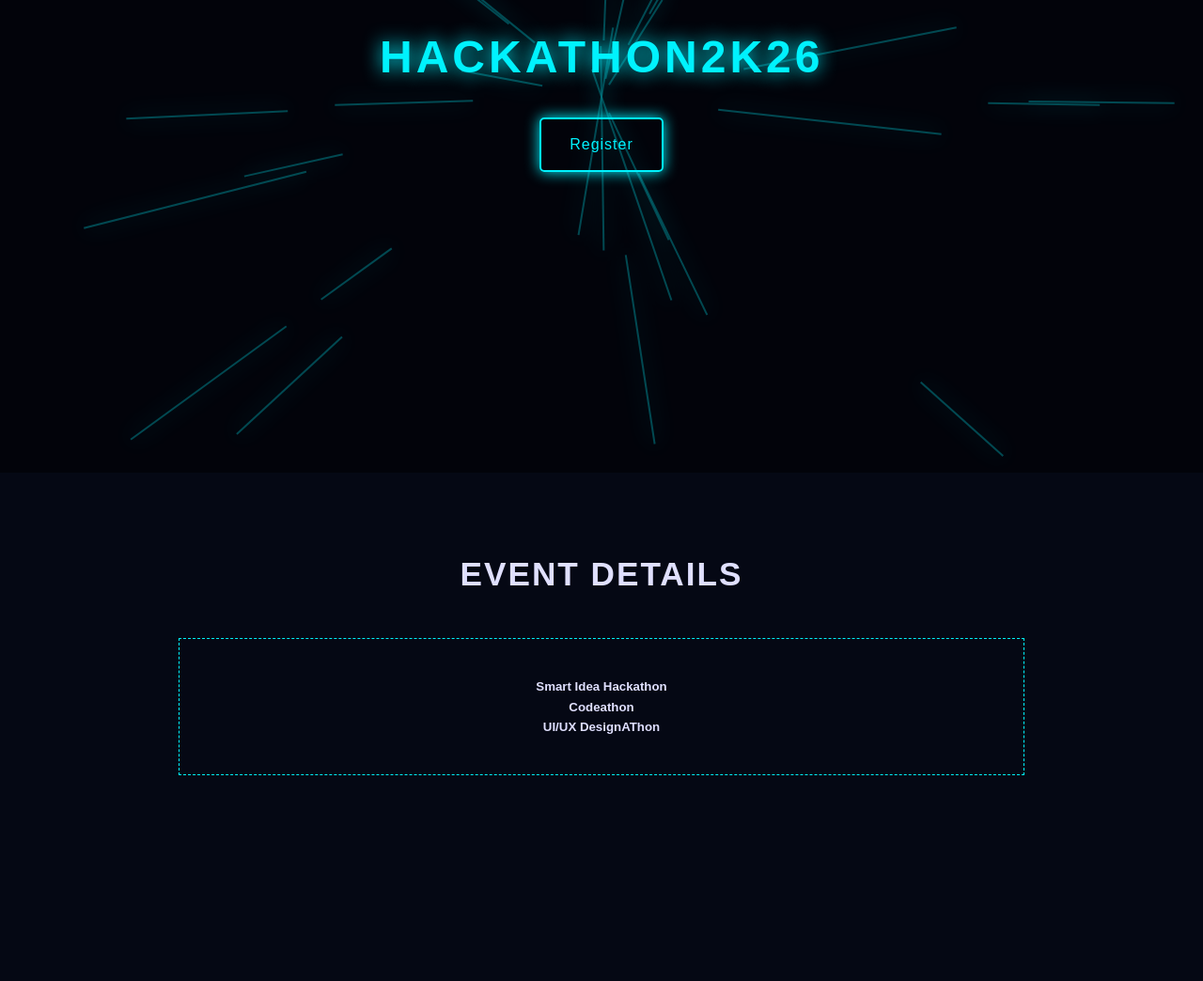
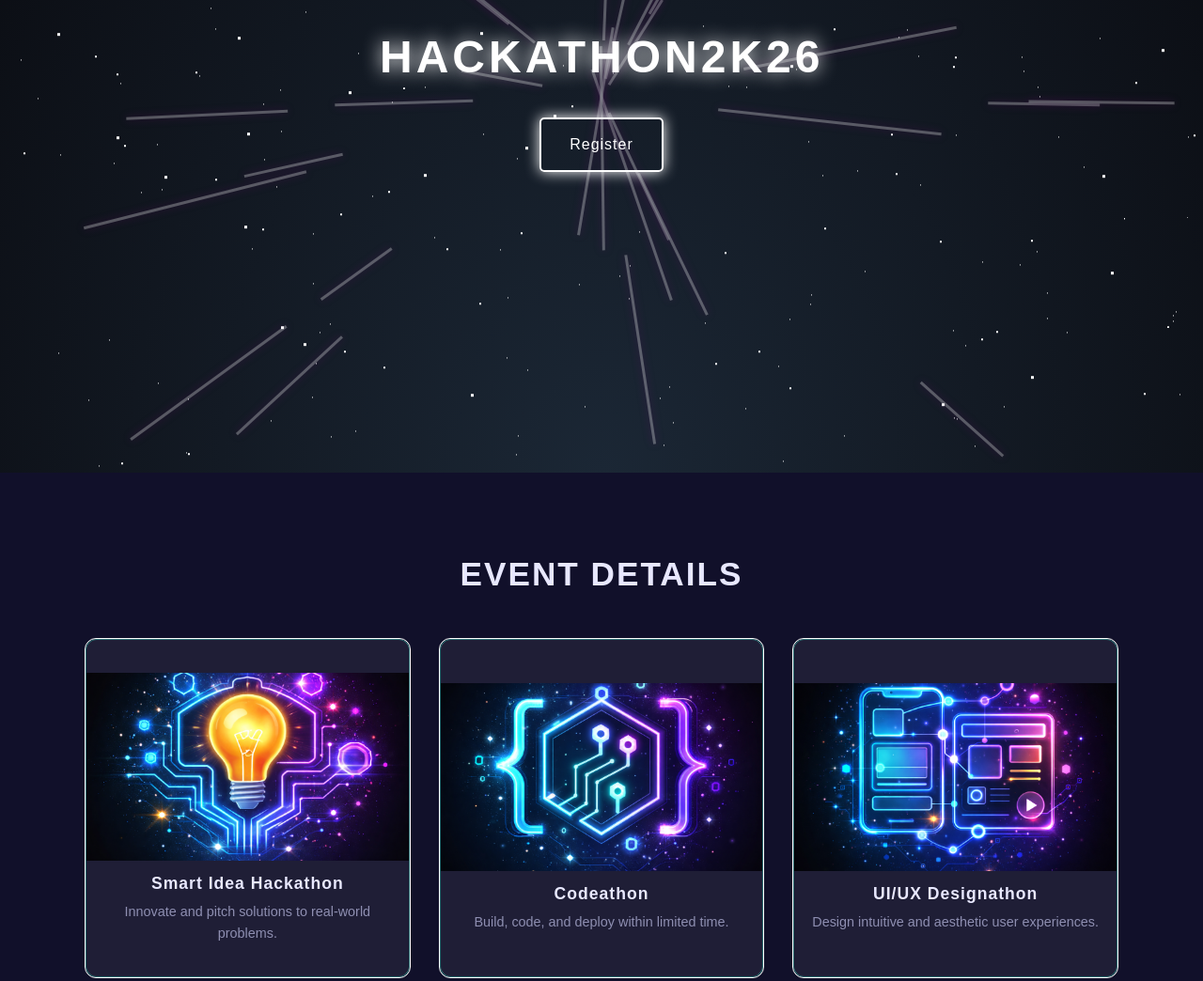
Before and after one commit to cewer555/hackathon2k26, a website: page index.html in a window 1280 px wide. Shown: the part 297-1341 px from the top of the page at 94% size. Drawn offline with Linux system fonts and the light colour scheme.

Commit message:
stars only in hero section

```diff
--- a/index.html
+++ b/index.html
@@ -4,8 +4,11 @@
     <meta charset="UTF-8" />
     <meta name="viewport" content="width=device-width, initial-scale=1.0" />
     <title>Hackathon2k26</title>
+    <link href='https://fonts.googleapis.com/css?family=Lato:300,400,700' rel='stylesheet' type='text/css'>
     <link rel="stylesheet" href="style.css" />
     <link href="https://fonts.googleapis.com/css2?family=Orbitron:wght@400;600;800&family=Inter:wght@300;400;600&display=swap" rel="stylesheet">
+    <link href="css/style.css" rel="stylesheet" />
+
 </head>
 <body>
 
@@ -27,6 +30,9 @@
 
     <!-- Hero Section -->
     <section class="hero intro">
+    <div id="stars"></div>
+  <div id="stars2"></div>
+  <div id="stars3"></div>
     <canvas id="techCanvas"></canvas>
 
     <div class="hero-content">
@@ -38,14 +44,87 @@
 <!-- EVENT DETAILS SECTION -->
 <section id="events" class="events-section">
     <h2 class="section-title">Event Details</h2>
+    <div class="events-grid">
+    <div class="event-card" onclick="this.classList.toggle('flipped')">
+    <div class="event-card-inner">
 
-    <!-- ADD YOUR EVENT DETAILS BELOW -->
-    <div class="events-placeholder">
-        <h5>Smart Idea Hackathon</h5>
-        <h5>Codeathon</h5>
-        <h5>UI/UX DesignAThon</h5>
+        <!-- FRONT -->
+        <div class="event-card-front">
+            <img src="ChatGPT Image Feb 1, 2026, 12_45_51 PM.png" alt="Codeathon">
+             <h5>Smart Idea Hackathon</h5>
+            <p>Innovate and pitch solutions to real-world problems.</p>
+        </div>
+
+        <!-- BACK -->
+        <div class="event-card-back">
+            <h5>Smart Idea Hackathon</h5>
+            <ul>
+                <li><strong>Start:</strong> 10:00 AM</li>
+                <li><strong>End:</strong> 10:00 PM</li>
+                <li><strong>Duration:</strong> 12 Hours</li>
+                <li><strong>Venue:</strong> Main Lab Block</li>
+            </ul>
+        </div>
+
+    </div>
+</div>
+
+
+
+
+        <div class="event-card" onclick="this.classList.toggle('flipped')">
+    <div class="event-card-inner">
+
+        <!-- FRONT -->
+        <div class="event-card-front">
+            <img src="ChatGPT Image Feb 1, 2026, 12_44_34 PM.png" alt="Codeathon">
+            <h5>Codeathon</h5>
+            <p>Build, code, and deploy within limited time.</p>
+        </div>
+
+        <!-- BACK -->
+        <div class="event-card-back">
+            <h5>Codeathon</h5>
+            <ul>
+                <li><strong>Start:</strong> 10:00 AM</li>
+                <li><strong>End:</strong> 10:00 PM</li>
+                <li><strong>Duration:</strong> 12 Hours</li>
+                <li><strong>Venue:</strong> Main Lab Block</li>
+            </ul>
+        </div>
+
+    </div>
+</div>
+
+
+        <div class="event-card" onclick="this.classList.toggle('flipped')">
+    <div class="event-card-inner">
+
+        <!-- FRONT -->
+        <div class="event-card-front">
+            <img src="ChatGPT Image Feb 1, 2026, 12_47_21 PM.png" alt="UI/UX Designathon">
+            <h5>UI/UX Designathon</h5>
+            <p>Design intuitive and aesthetic user experiences.</p>
+        </div>
+
+        <!-- BACK -->
+        <div class="event-card-back">
+            <h5>UI/UX Designathon</h5>
+            <ul>
+                <li><strong>Start:</strong> 10:00 AM</li>
+                <li><strong>End:</strong> 10:00 PM</li>
+                <li><strong>Duration:</strong> 12 Hours</li>
+                <li><strong>Venue:</strong> Main Lab Block</li>
+            </ul>
+        </div>
+
+    </div>
+</div>
+
+    </div>
     </div>
 </section>
+
 
 
 
--- /dev/null
+++ b/package.json
@@ -0,0 +1,5 @@
+{
+  "dependencies": {
+    "compass": "^0.1.1"
+  }
+}
--- a/script.js
+++ b/script.js
@@ -98,10 +98,10 @@
 
     draw() {
         ctx.save();
-        ctx.strokeStyle = `rgba(0, 242, 254, ${this.opacity})`;
-        ctx.lineWidth = 2;
-        ctx.shadowColor = "#00f2fe";
-        ctx.shadowBlur = 25;
+        ctx.strokeStyle = `rgba(255,255,255, ${this.opacity})`;
+        ctx.lineWidth = 3;
+        ctx.shadowColor = "purple";
+        ctx.shadowBlur = 10;
 
         ctx.beginPath();
         ctx.moveTo(
--- /dev/null
+++ b/scss/style.scss
@@ -0,0 +1,77 @@
+// REMOVE THIS ❌
+// @import compass;
+
+// function to generate star shadows
+@use "sass:math";
+@use "sass:string";
+
+@function multiple-box-shadow($n) {
+  $value: "#{math.random(2000)}px #{math.random(2000)}px #FFF";
+
+  @for $i from 2 through $n {
+    $value: "#{$value}, #{math.random(2000)}px #{math.random(2000)}px #FFF";
+  }
+
+  @return string.unquote($value);
+}
+
+
+$shadows-small: multiple-box-shadow(700);
+$shadows-medium: multiple-box-shadow(200);
+$shadows-big: multiple-box-shadow(100);
+
+.hero {
+  position: relative;
+  height: 100vh;
+  overflow: hidden;
+  background: radial-gradient(ellipse at bottom, #1B2735 0%, #090A0F 100%);
+}
+
+#stars,
+#stars2,
+#stars3 {
+  position: absolute;
+  top: 0;
+  left: 0;
+}
+
+#stars {
+  width: 1px;
+  height: 1px;
+  box-shadow: $shadows-small;
+  animation: animStar 50s linear infinite;
+}
+
+#stars2 {
+  width: 2px;
+  height: 2px;
+  box-shadow: $shadows-medium;
+  animation: animStar 100s linear infinite;
+}
+
+#stars3 {
+  width: 3px;
+  height: 3px;
+  box-shadow: $shadows-big;
+  animation: animStar 150s linear infinite;
+}
+
+#stars::after,
+#stars2::after,
+#stars3::after {
+  content: "";
+  position: absolute;
+  top: 2000px;
+  width: inherit;
+  height: inherit;
+  box-shadow: inherit;
+}
+
+@keyframes animStar {
+  from {
+    transform: translateY(0);
+  }
+  to {
+    transform: translateY(-2000px);
+  }
+}
```
Also changed, not shown: ChatGPT Image Feb 1, 2026, 12_44_34 PM.png (added), ChatGPT Image Feb 1, 2026, 12_45_51 PM.png (added), ChatGPT Image Feb 1, 2026, 12_47_21 PM.png (added), css/style.css (added), style.css, 3 other files.
